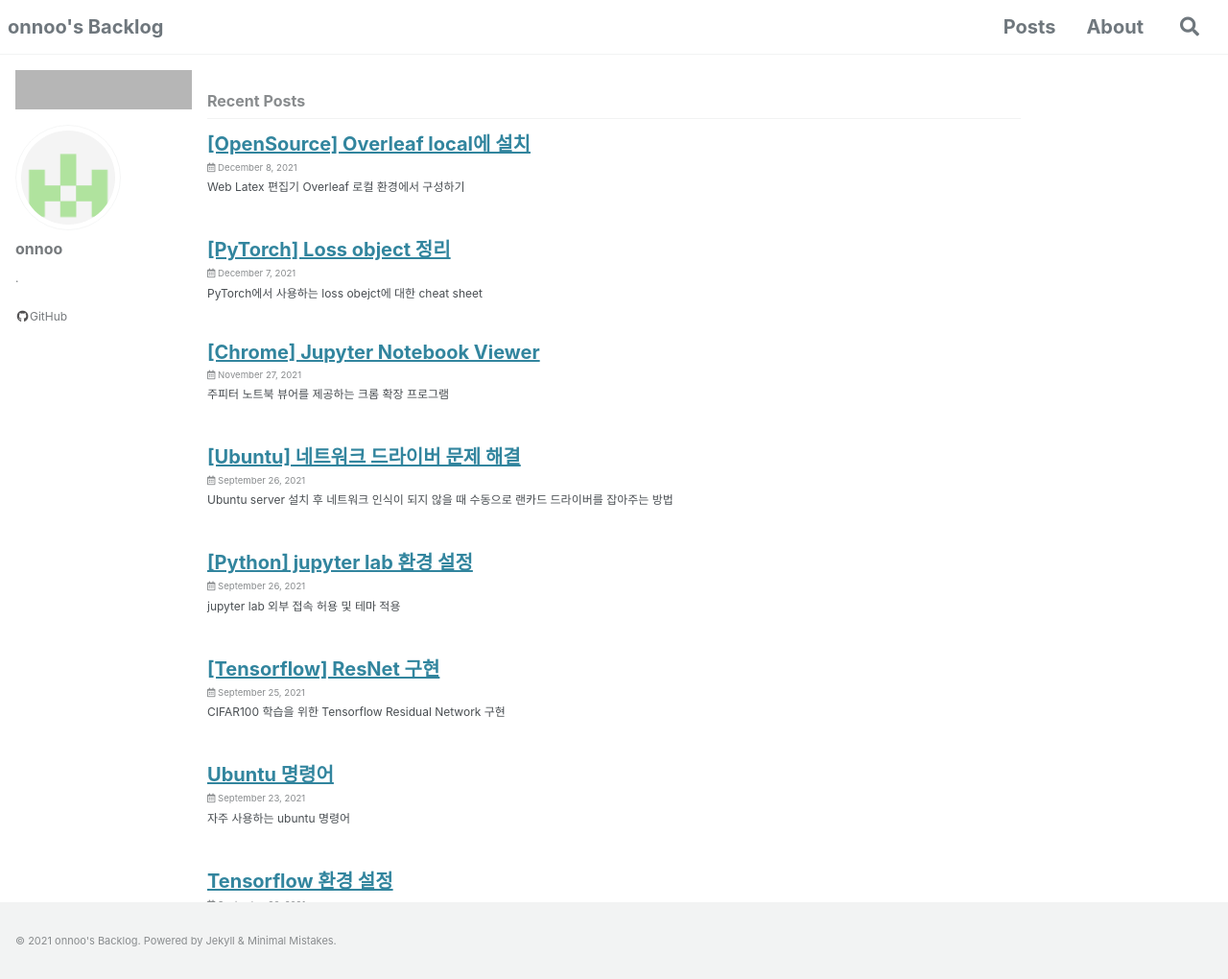
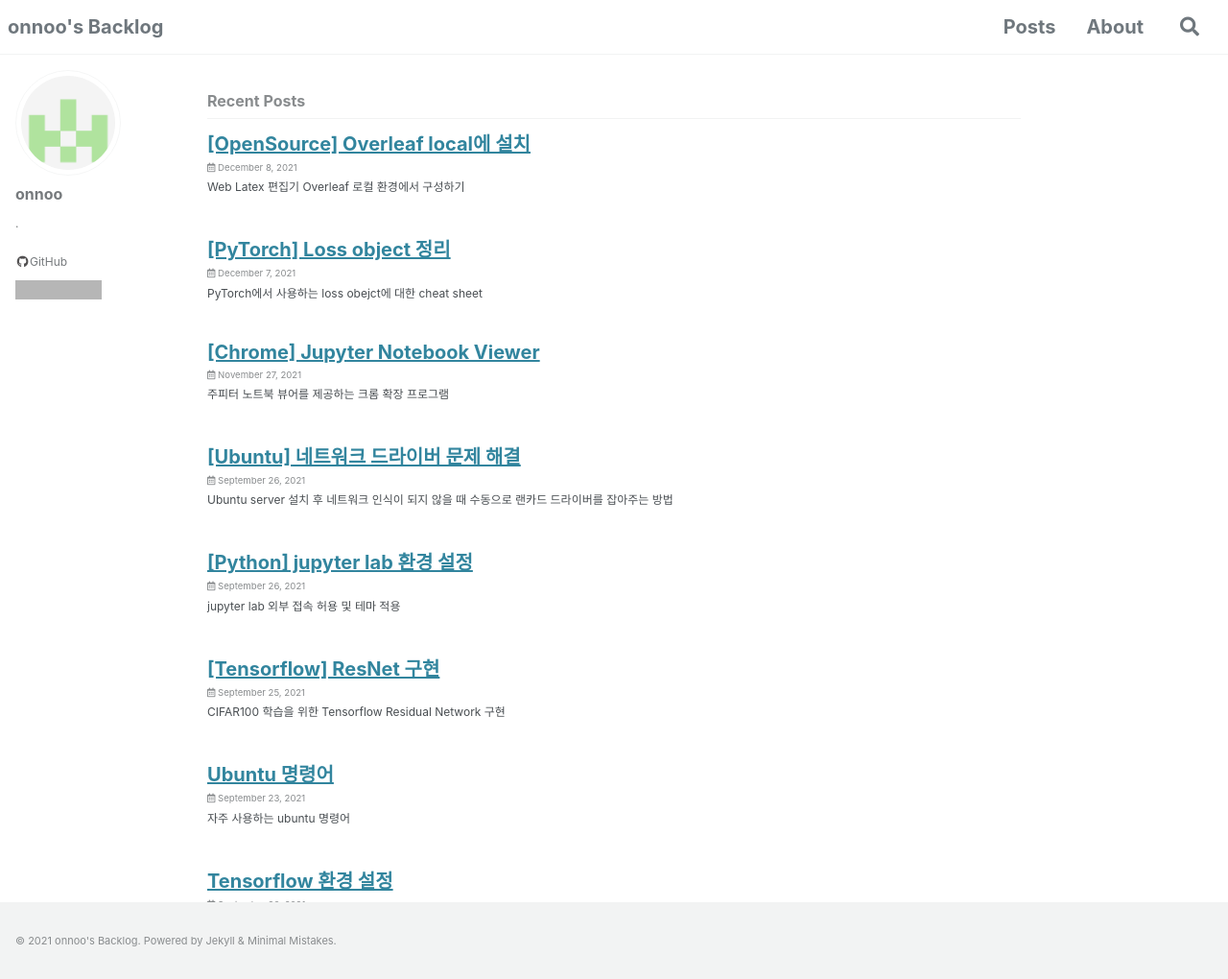
Before and after one commit to onnoo/onnoo.github.io, a Jekyll site: the page built from index.html, in a window 1280 px wide and 1020 px high. Shown: the whole window at 96% size. Built offline with Jekyll 4.4.1, drawn with Linux system fonts in a browser that asks for light colours; cached includes are drawn as plain includes; a script that is not in the unit is left out; the list of posts is cut into pages by our own code; comment, search, counter and statistics services are not loaded; grey boxes are pictures that could not be loaded.

Commit message:
fix: hits postion and size

```diff
--- a/_includes/author-profile.html
+++ b/_includes/author-profile.html
@@ -240,6 +240,12 @@
         </li>
       {% endif %}
 
+      <li>
+        <a href="https://onnoo.github.io/">
+          <img src="https://hits.seeyoufarm.com/api/count/incr/badge.svg?url=https%3A%2F%2Fonnoo.github.io&count_bg=%2379C83D&title_bg=%23555555&icon=&icon_color=%23E7E7E7&title=hits&edge_flat=false" style="width: auto"/>
+        </a>
+      </li>
+
       {% include author-profile-custom-links.html %}
     </ul>
   </div>
--- a/_includes/sidebar.html
+++ b/_includes/sidebar.html
@@ -1,6 +1,5 @@
 {% if page.author_profile or layout.author_profile or page.sidebar %}
   <div class="sidebar sticky">
-    <a href="https://hits.seeyoufarm.com"><img src="https://hits.seeyoufarm.com/api/count/incr/badge.svg?url=https%3A%2F%2Fonnoo.github.io&count_bg=%2379C83D&title_bg=%23555555&icon=&icon_color=%23E7E7E7&title=hits&edge_flat=false"/></a>
   {% if page.author_profile or layout.author_profile %}{% include author-profile.html %}{% endif %}
   {% if page.sidebar %}
     {% for s in page.sidebar %}
```
